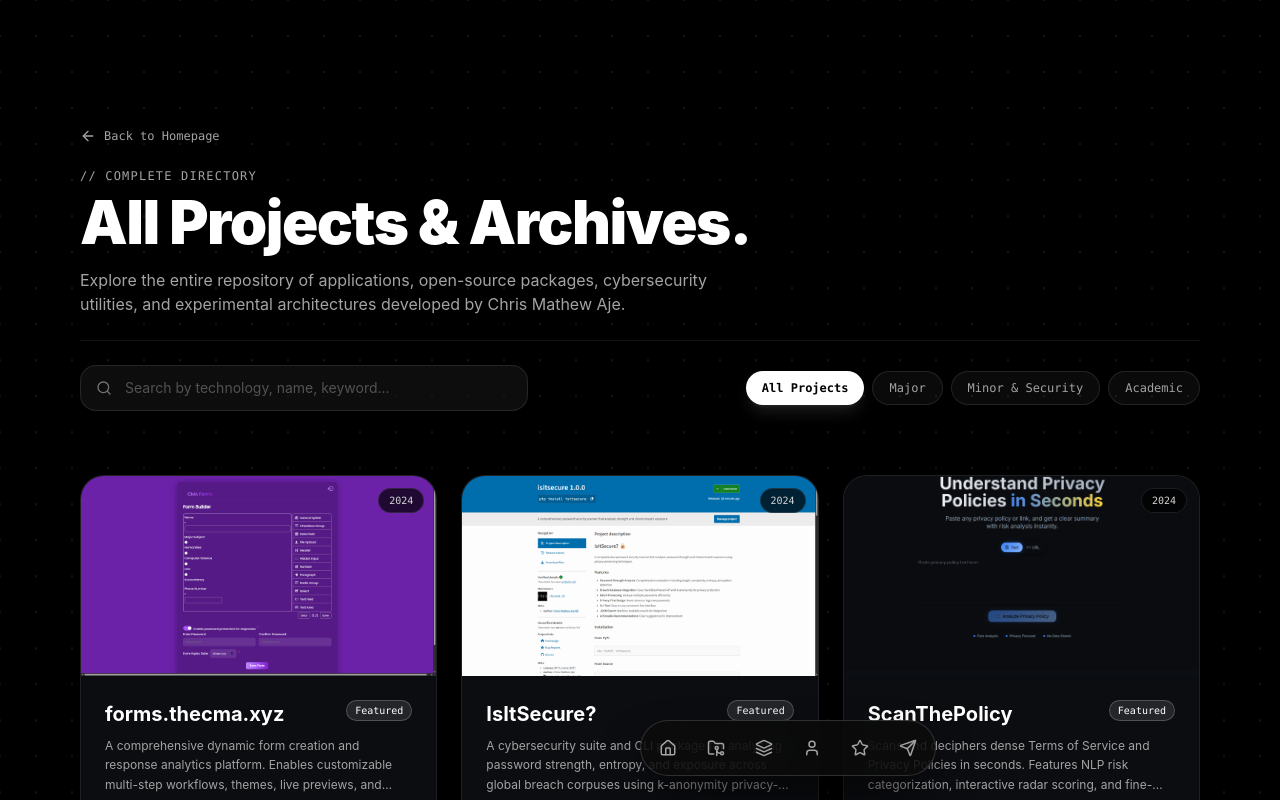
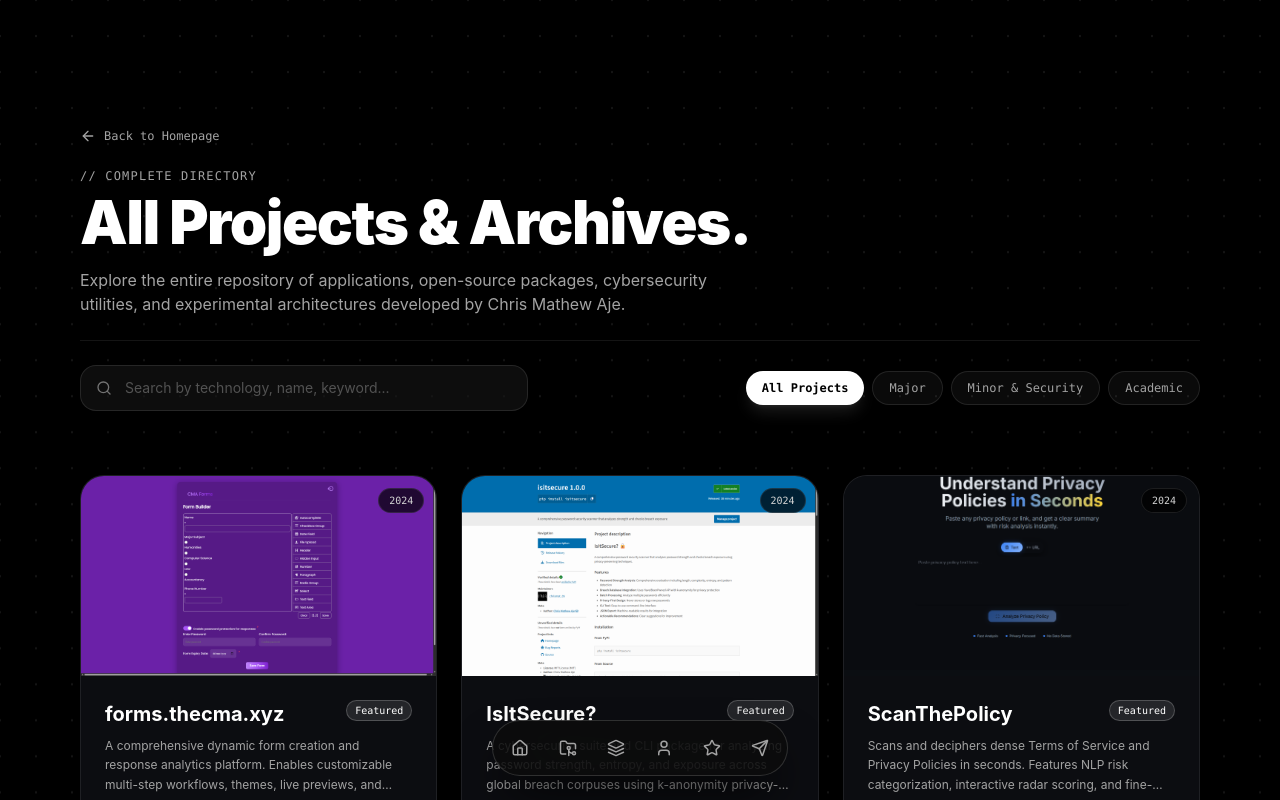
Before and after one commit to chrismat-05/thecma.xyz, a React (Vite) app: page /projects in a window 1280 px wide. Shown: the top 800 px of the page. Built offline with nearby package versions, Linux system fonts and the light colour scheme.

Commit message:
fix: perfectly center bottom navigation dock

```diff
--- a/src/components/Navigation.tsx
+++ b/src/components/Navigation.tsx
@@ -49,11 +49,11 @@ export const Navigation: React.FC = () => {
     <AnimatePresence>
       {showDock && (
         <motion.nav
-          initial={{ opacity: 0, y: 40 }}
-          animate={{ opacity: 1, y: 0 }}
-          exit={{ opacity: 0, y: 40 }}
+          initial={{ opacity: 0, y: 40, x: "-50%" }}
+          animate={{ opacity: 1, y: 0, x: "-50%" }}
+          exit={{ opacity: 0, y: 40, x: "-50%" }}
           transition={{ duration: 0.4, ease: [0.16, 1, 0.3, 1] }}
-          className="fixed bottom-6 left-1/2 -translate-x-1/2 z-50 flex items-center gap-1.5 p-1.5 rounded-full border border-white/15 bg-neutral-950/80 backdrop-blur-2xl shadow-2xl shadow-black/90"
+          className="fixed bottom-6 left-1/2 z-50 flex items-center gap-1.5 p-1.5 rounded-full border border-white/15 bg-neutral-950/80 backdrop-blur-2xl shadow-2xl shadow-black/90"
           aria-label="Bottom Navigation Dock"
         >
           {navItems.map((item) => {
```
